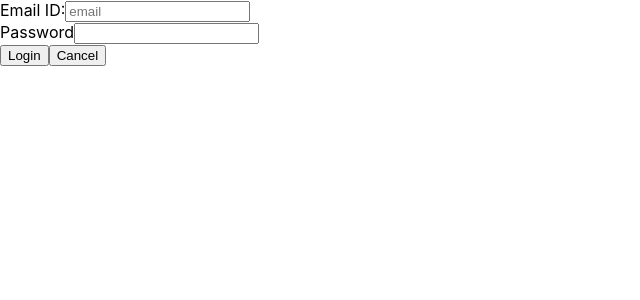
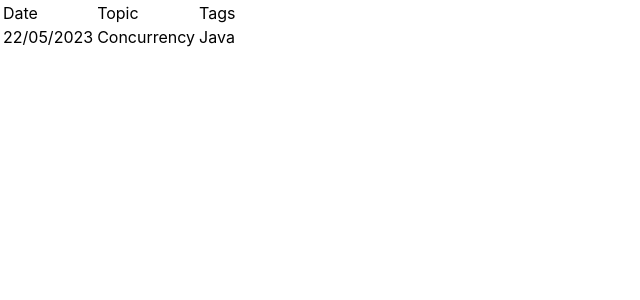
Before and after one commit to akshaychincholkar/revision-manager-ui, a React (Create React App) app in the folder revision-manager/: page / in a window 1280 px wide. Shown: the top 300 px of the page, without its empty margins (0-640 px from the left). Built offline with nearby package versions, Linux system fonts and the light colour scheme.

Commit message:
table short template creation

```diff
--- a/revision-manager/src/App.js
+++ b/revision-manager/src/App.js
@@ -2,14 +2,17 @@ function App(){
     return (
         <>
             <div>
+                <form action="\components\Table.html">
                     <lable>Email ID:</lable>
                     <input  type="email" placeholder="email"></input>
                     <br></br>
                     <lable>Password</lable>
                     <input></input>
                     <br></br>
-                <button>Login</button>
-                <button>Cancel</button>
+                    {/* <input type="submit">Login</input>
+                    <input>Cancel</input> */}
+                    <input type="submit" name="Login"></input>
+                </form>
             </div>
         </>
     );
--- /dev/null
+++ b/revision-manager/src/components/Table.js
@@ -0,0 +1,23 @@
+function Table(){
+    return(
+        <div>
+            <table>
+                <thead>
+                    <tr>
+                        <td>Date</td>
+                        <td>Topic</td>
+                        <td>Tags</td>
+                    </tr>
+                </thead>
+                <tbody>
+                    <tr>
+                        <td>22/05/2023</td>
+                        <td>Concurrency</td>
+                        <td>Java</td>
+                    </tr>
+                </tbody>
+            </table>
+        </div>
+    )
+}
+export default Table;
--- a/revision-manager/src/index.js
+++ b/revision-manager/src/index.js
@@ -3,11 +3,13 @@ import ReactDOM from 'react-dom/client';
 import './index.css';
 import App from './App';
 import reportWebVitals from './reportWebVitals';
+import Table from './components/Table';
 
 const root = ReactDOM.createRoot(document.getElementById('root'));
 root.render(
   <React.StrictMode>
-    <App />
+    {/* <App /> */}
+    <Table></Table>
   </React.StrictMode>
 );
 
```
Also changed, not shown: revision-manager/src/components/Table.css (added). Lines whose indentation alone changed are shown as unchanged.
